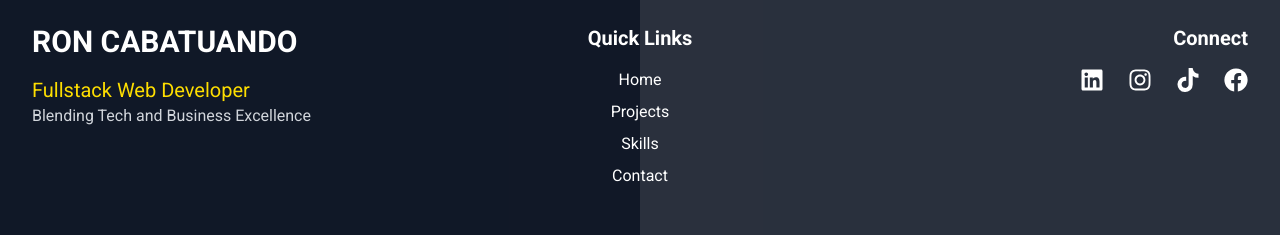
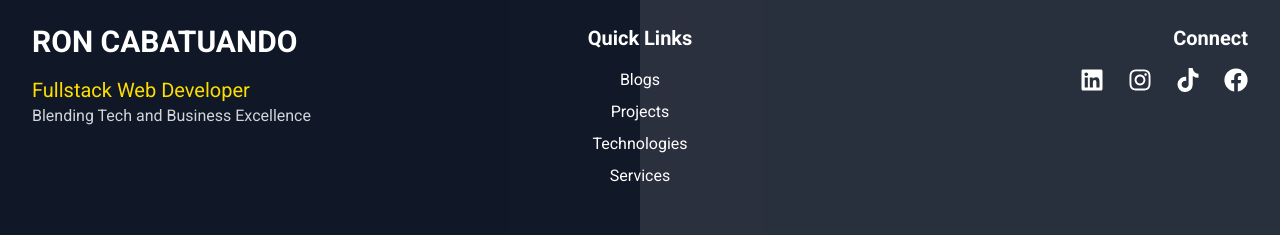
Before and after one commit to ron062394/ron.TheVeloper, a React (Create React App) app: page / in a window 1280 px wide. Shown: the part 8057-8292 px from the top of the page. Built offline with nearby package versions, Linux system fonts and the light colour scheme.

Commit message:
Updated Quick Links

```diff
--- a/src/components/Footer.jsx
+++ b/src/components/Footer.jsx
@@ -40,10 +40,10 @@ const Footer = () => {
         <motion.div variants={itemVariants} className="text-center">
           <h4 className="text-xl font-bold mb-4">Quick Links</h4>
           <ul className="space-y-2">
-            <li><a href="#" className="hover:text-[#FEDE00] transition duration-300">Home</a></li>
-            <li><a href="#" className="hover:text-[#FEDE00] transition duration-300">Projects</a></li>
-            <li><a href="#" className="hover:text-[#FEDE00] transition duration-300">Skills</a></li>
-            <li><a href="#" className="hover:text-[#FEDE00] transition duration-300">Contact</a></li>
+            <li><a href="#blogs" className="hover:text-[#FEDE00] transition duration-300">Blogs</a></li>
+            <li><a href="#projects" className="hover:text-[#FEDE00] transition duration-300">Projects</a></li>
+            <li><a href="#stacks" className="hover:text-[#FEDE00] transition duration-300">Technologies</a></li>
+            <li><a href="#services" className="hover:text-[#FEDE00] transition duration-300">Services</a></li>
           </ul>
         </motion.div>
         <motion.div variants={itemVariants} className="text-center md:text-right">
```
